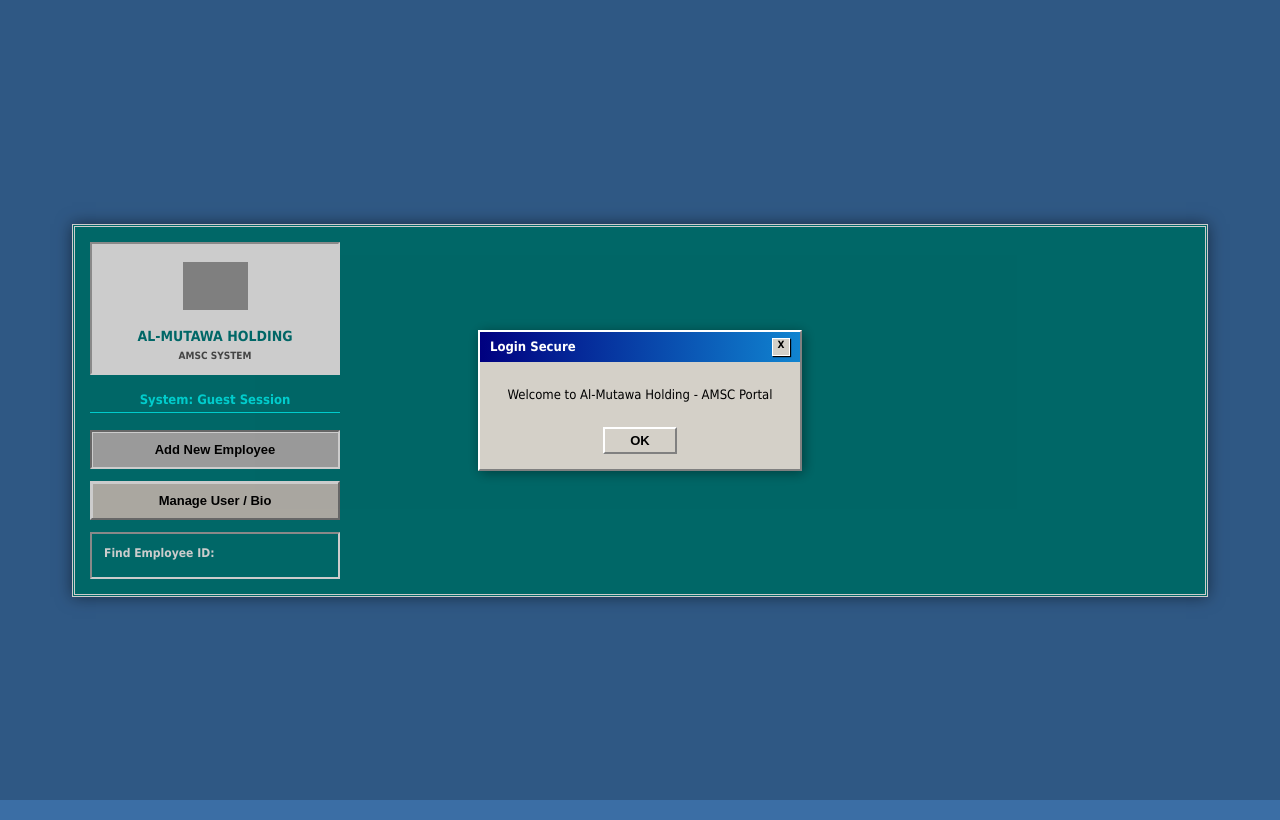
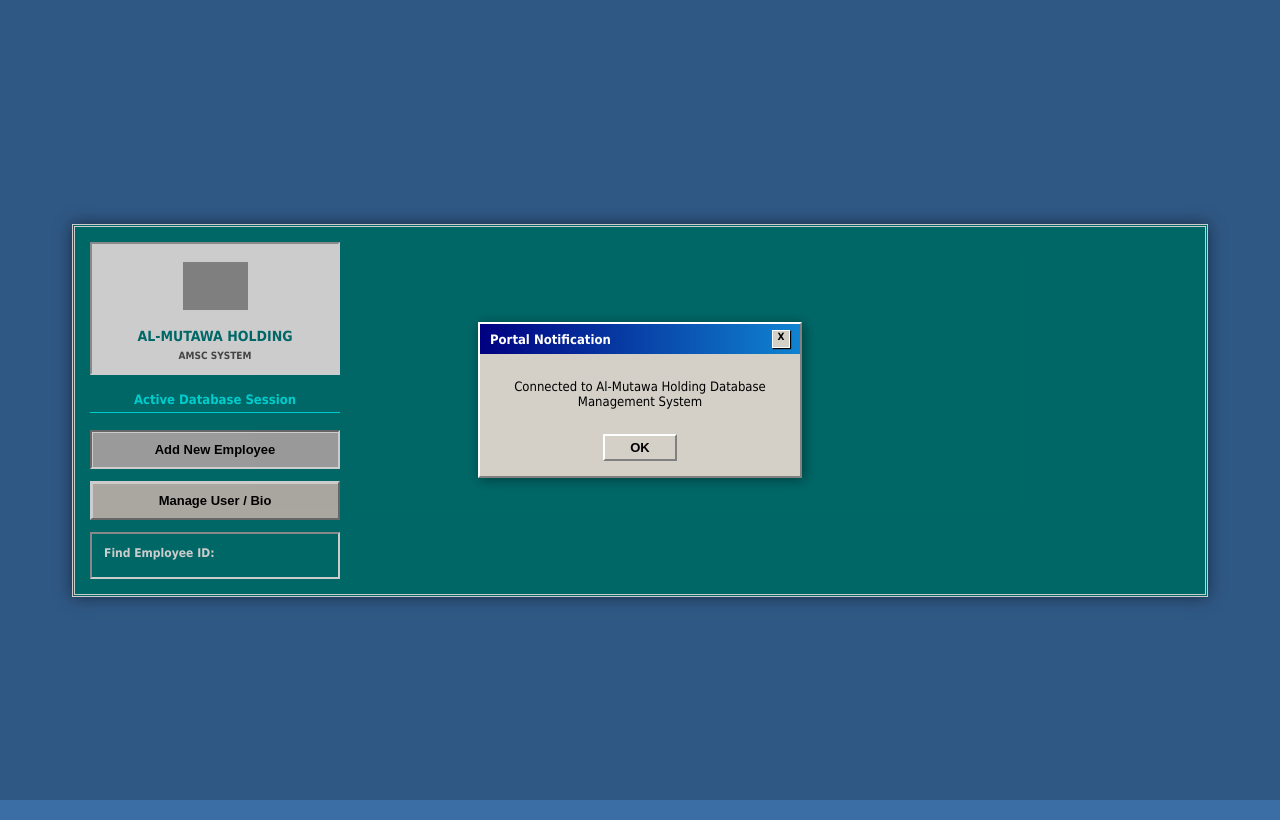
Before and after one commit to rajibkutikasba1/Islamibankplc, a website: page index.html in a window 1280 px wide. Drawn offline with Linux system fonts and the light colour scheme; grey boxes are pictures that could not be loaded.

Commit message:
Update text and comments in index.html

```diff
--- a/index.html
+++ b/index.html
@@ -64,7 +64,7 @@
             text-transform: uppercase;
         }
 
-        /* ডাইনামিক ইউজার ইন্ডিকেটর */
+        /* নতুন ইউজার প্যানেল স্টাইল */
         .user-indicator {
             color: #00ffff;
             font-size: 13px;
@@ -297,24 +297,23 @@
 </head>
 <body>
 
-    <!-- পপ-আপ লগইনSecure উইন্ডো -->
+    <!-- সিকিউর মেসেজ উইন্ডো পপ-আপ -->
     <div id="login-alert" class="alert-overlay">
         <div class="msg-box">
             <div class="window-header">
-                <span>Login Secure</span>
+                <span>Portal Notification</span>
                 <div class="window-controls"><div class="win-btn" onclick="closeAlert()">X</div></div>
             </div>
-            <div class="msg-body">Welcome to Al-Mutawa Holding - AMSC Portal</div>
+            <div class="msg-body">Connected to Al-Mutawa Holding Database Management System</div>
             <div class="msg-footer">
                 <button type="button" class="win-save-btn" onclick="closeAlert()" style="padding: 4px 25px;">OK</button>
             </div>
         </div>
     </div>
 
-    <!-- মূল অ্যাপ্লিকেশন উইন্ডো কাঠামো -->
     <div class="window-wrapper">
 
-        <!-- বামের প্যানেল -->
+        <!-- বামের প্যানেল (পুরোনো নাম চিরতরে মুছে দেওয়া হয়েছে) -->
         <div class="left-panel">
             <div class="company-branding">
                 <img class="company-logo" src="https://unsplash.com" alt="AMSC Logo">
@@ -322,12 +321,12 @@
                 <span style="font-size:10px; font-weight:bold; color:#555;">AMSC SYSTEM</span>
             </div>
 
-            <!-- এটি এখন ডাইনামিক। ইউজার সার্চ বা সেভ করলে নাম ও রোল বদলে যাবে -->
-            <div id="dynamic-user-indicator" class="user-indicator">System: Guest Session</div>
+            <!-- এখানে আর কোনো ফিক্সড নাম বা এডমিনিস্ট্রেটর টেক্সট আসবে না -->
+            <div id="dynamic-user-indicator" class="user-indicator">Active Database Session</div>
 
             <button type="button" id="btn-add" class="menu-btn active" onclick="switchView('add-user-view')">Add New Employee</button>
             <button type="button" id="btn-view" class="menu-btn" onclick="switchView('report-view')">Manage User / Bio</button>
 
-            <!-- সার্চ কন্টেইনার (Find Employee ID) -->
+            <!-- সার্চ কন্টেইনার -->
             <div class="search-container">
                 <label for="search-id">Find Employee ID:</label>
```
